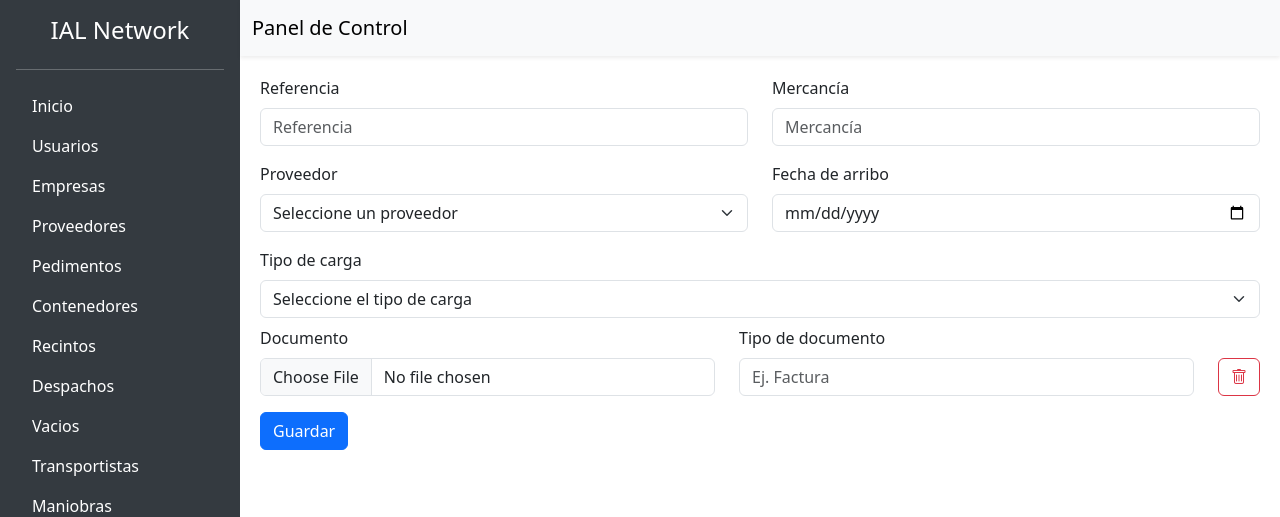
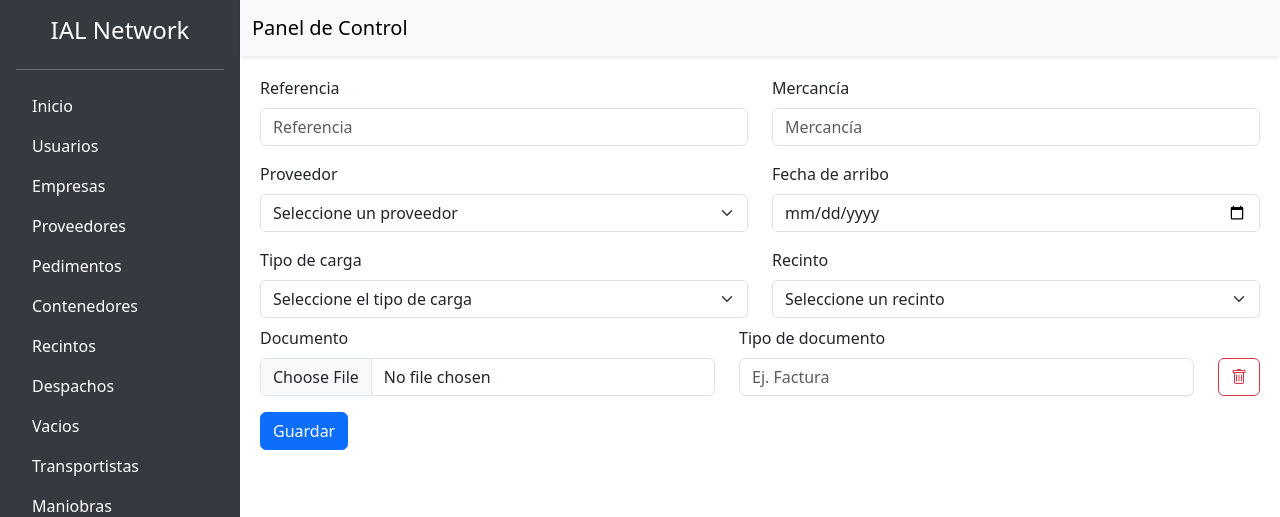
Before and after one commit to Nolazco/ialNetwork, a Symfony app: template templates/dashboard/newimport.html.twig in a window 1280 px wide. Shown: the top 517 px of the page. Run offline with Twig, Linux system fonts and the light colour scheme; the template is opened without the code that fills it, so the values that code supplies are empty; some libraries are stand-ins or nearby versions.

Commit message:
feat(pedimentos): choose the container yard when creating an import
Every import was filed against whatever yard happened to have cr = '39',
hardcoded in the controller, because the form had no way to pick one. The form
now lists the registered yards and the controller uses the submitted value.

Also replaces the odd find(['id' => ...]) lookups with find(), and rejects the
request with a flash message when the company, yard or provider does not
resolve, instead of passing null into a non-nullable association and failing on
flush.

Co-Authored-By: Claude Opus 5 <noreply@anthropic.com>

```diff
--- a/templates/dashboard/newimport.html.twig
+++ b/templates/dashboard/newimport.html.twig
@@ -31,11 +31,20 @@
       </div>
       <div class="row mt-3">
         <div class="col">
-          <label for="ref" class="form-label">Tipo de carga</label>
+          <label for="type" class="form-label">Tipo de carga</label>
           <select class="form-select" name="type" id="type" required>
             <option selected disabled>Seleccione el tipo de carga</option>
             <option value="container">Contenedor</option>
             <option value="lcl">Carga suelta</option>
+          </select>
+        </div>
+        <div class="col">
+          <label for="yard" class="form-label">Recinto</label>
+          <select class="form-select" name="yard" id="yard" required>
+            <option selected disabled value="">Seleccione un recinto</option>
+            {% for y in yards %}
+              <option value="{{ y.id }}">{{ y.name }} (CR {{ y.cr }})</option>
+            {% endfor %}
           </select>
         </div>
       </div>
```
Also changed, not shown: src/Controller/DashboardImports.php (+9 -3 lines).
